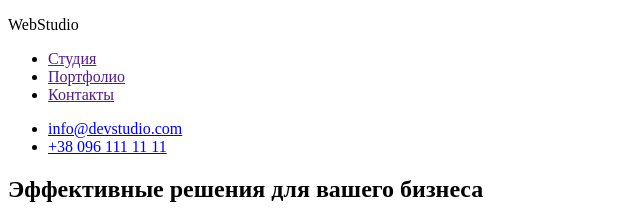
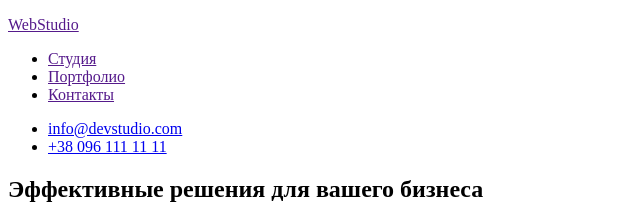
Before and after one commit to TetianaKokoilo/goit-markup-hw-01, a plain HTML site: page index.html in a window 1280 px wide. Shown: the top 220 px of the page, 0-640 px from the left. Drawn offline with Linux system fonts and the light colour scheme.

Commit message:
add <a> in header footer

```diff
--- a/index.html
+++ b/index.html
@@ -8,7 +8,9 @@
   </head>
   <body>
     <header>
-      <p lang="en">WebStudio</p>
+      <a href="">
+        <p lang="en">WebStudio</p>
+      </a>
       <nav>
         <ul>
           <li><a href="">Студия</a></li>
@@ -97,7 +99,9 @@
       </section>
     </main>
     <footer>
-      <p lang="en">WebStudio</p>
+      <a href="">
+        <p lang="en">WebStudio</p>
+      </a>
       <address>
         <p>г. Киев, пр-т Леси Украинки, 26</p>
         <ul>
```
